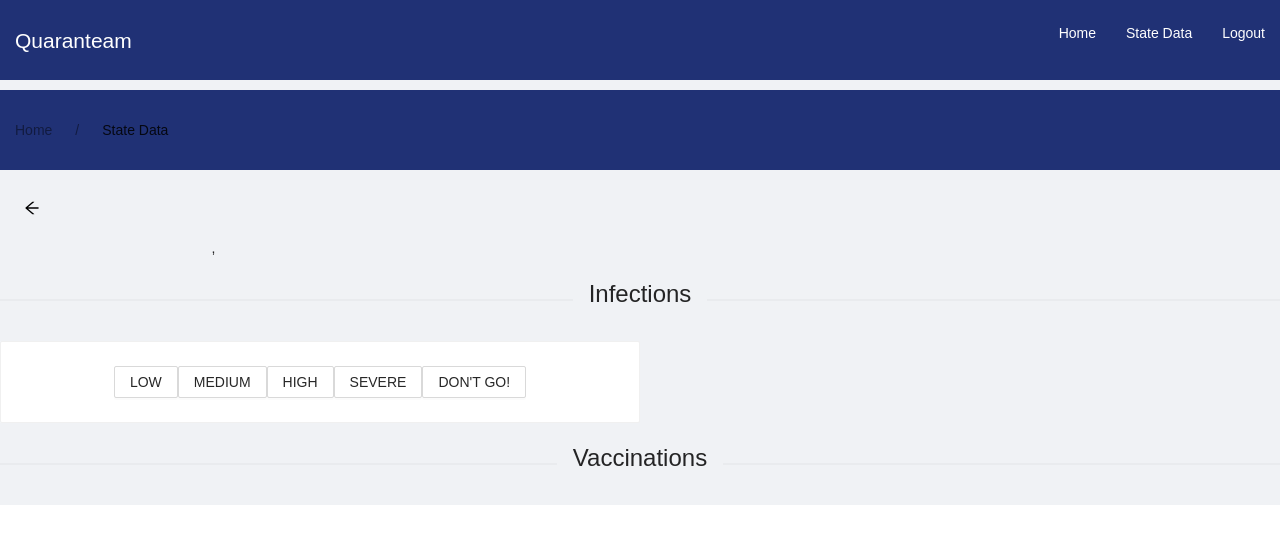
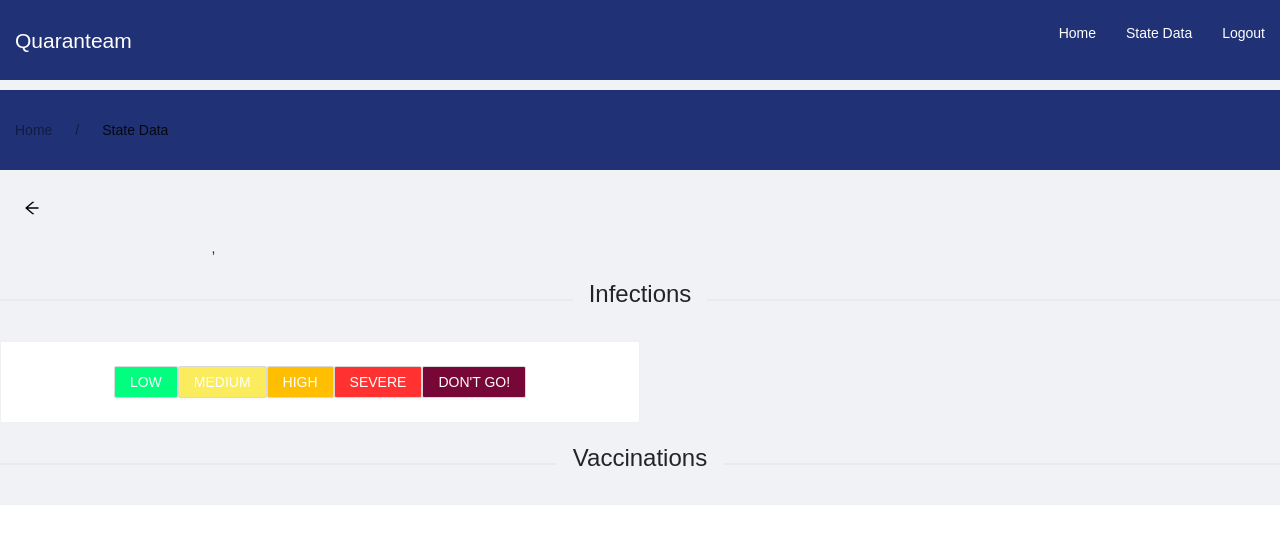
Before and after one commit to derek-oshita/quaranteam-client, a React (Create React App) app: page /states/1 in a window 1280 px wide. Shown: the top 544 px of the page. Built offline with nearby package versions, Linux system fonts and the light colour scheme; no server answers; sample sign-in values are in the browser's storage.

Commit message:
Overall risk returning undefined, need to get after we have props.

```diff
--- a/src/pages/StateContainer/StateContainerSubcomponents/RiskMeter.jsx
+++ b/src/pages/StateContainer/StateContainerSubcomponents/RiskMeter.jsx
@@ -28,6 +28,9 @@ const customDataObj = [
 
 const RiskMeter = (props) => {
   console.log("riskMeter", props.stateInfo);
+
+  //   const { overall } = props.stateInfo.riskLevels;
+
   return (
     <Card>
       {/* <Button style={{ backgroundColor: "#FF3131" }}>Button</Button> */}
@@ -36,9 +39,13 @@ const RiskMeter = (props) => {
   );
 };
 
-const renderRiskLevelButtons = (arr) => {
+const renderRiskLevelButtons = (arr, overallRisk) => {
   const buttons = arr.map((obj) => {
-    return <Button>{obj.riskLevel}</Button>;
+    return (
+      <Button style={{ backgroundColor: `${obj.riskColor}` }}>
+        <span style={{ color: "white" }}>{obj.riskLevel}</span>
+      </Button>
+    );
   });
 
   return buttons;
```
